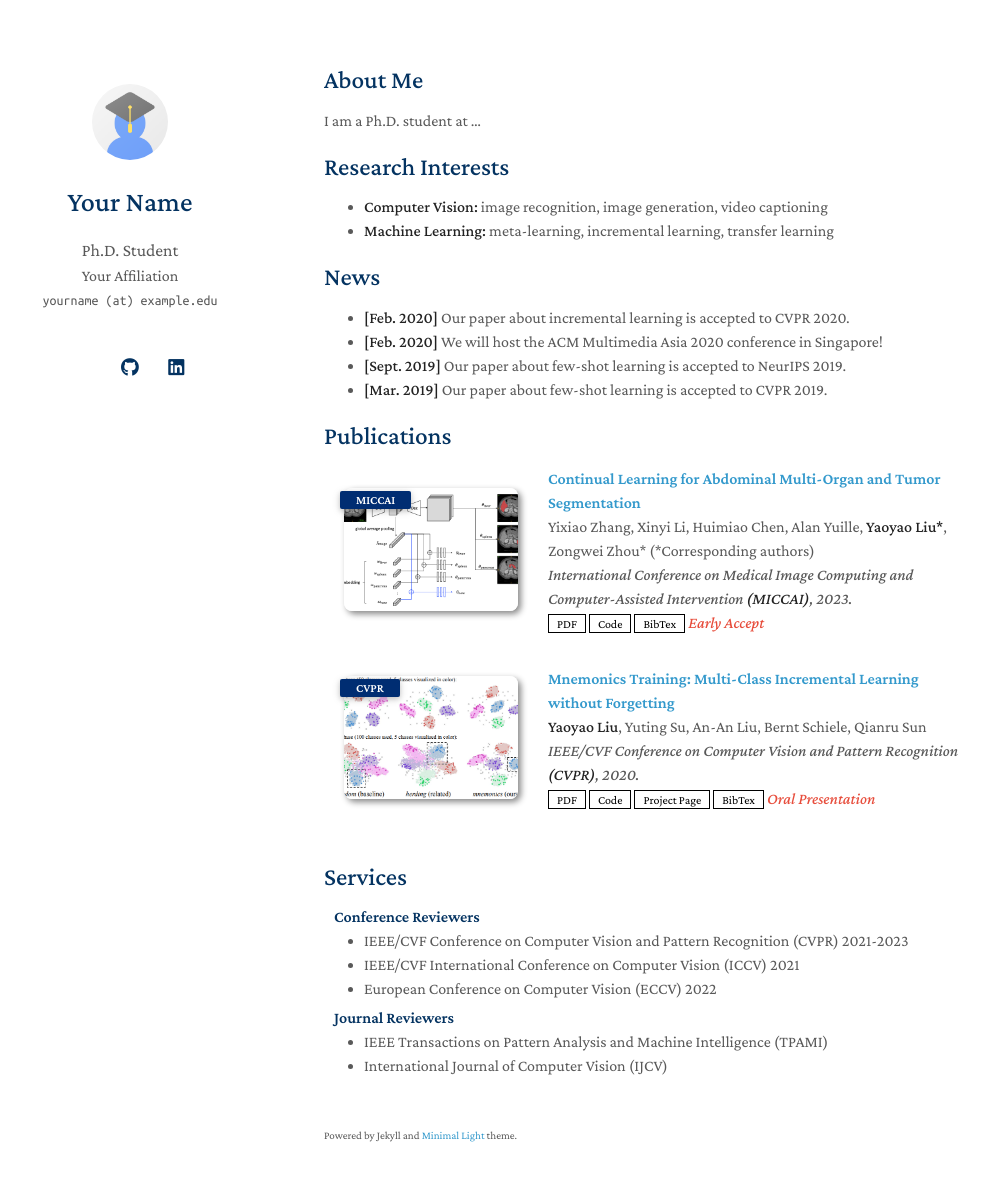
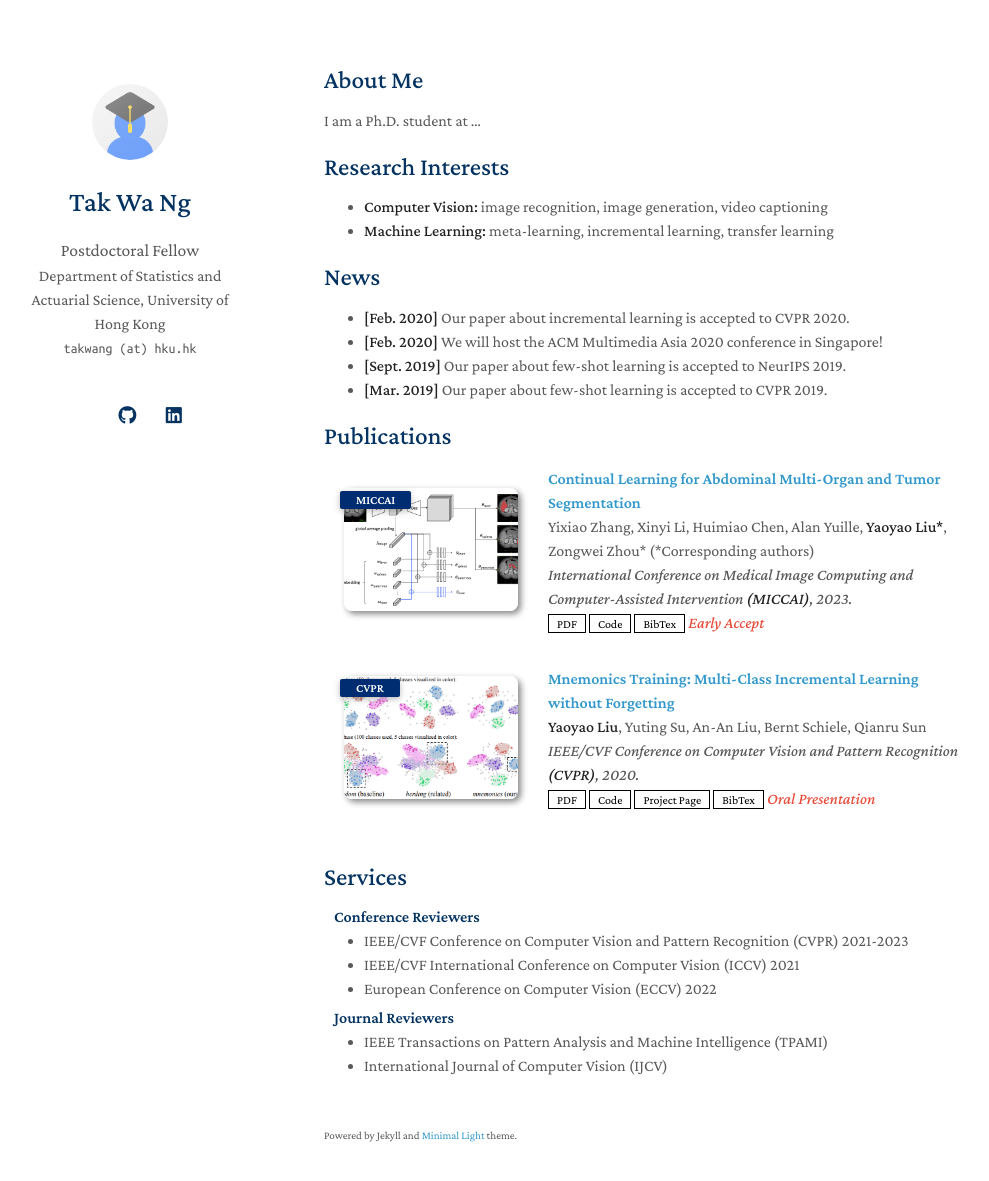
Before and after one commit to ngtakwa/ngtakwa.github.io, a Jekyll site: the page built from index.md, in a window 1280 px wide and 1216 px high. Shown: the top 1181 px of the window, without its empty margins (146-1135 px from the left). Built offline with Jekyll 4.4.1, drawn with Linux system fonts in a browser that asks for light colours; a style sheet for code colours, icons or effects is not loaded; our own code applies the rules of GitHub Pages for plain Markdown files.

Commit message:
Update personal information in _config.yml

```diff
--- a/_config.yml
+++ b/_config.yml
@@ -1,8 +1,8 @@
 # Basic Information
-title: Your Name
-position: Ph.D. Student
-affiliation: Your Affiliation
-email: yourname (at) example.edu
+title: Tak Wa Ng
+position: Postdoctoral Fellow
+affiliation: Department of Statistics and Actuarial Science, University of Hong Kong
+email: takwang (at) hku.hk
 
 # Search Engine Optimization (SEO)
 # The following information is used to improve the website traffic from search engines, e.g., Google.
@@ -12,11 +12,9 @@ canonical: https://minimal-light-theme.yliu.me/
 
 # Links
 # If you don't need one of them, you may delete the corresponding line.
-google_scholar: https://scholar.google.com/
-cv_link: assets/files/curriculum_vitae.pdf
-github_link: https://github.com/
-linkedin: https://www.linkedin.com/
-twitter: https://twitter.com/
+google_scholar: https://scholar.google.com/citations?user=OmgMLTUAAAAJ&hl=en&oi=ao
+github_link: https://github.com/ngtakwa
+linkedin: https://www.linkedin.com/in/tak-wa-ng-5273a7218/
 
 # Images (e.g., your profile picture and your website's favicon)
 # "favicon" and "favicon_dark" are used for the light and dark modes, respectively.
```
